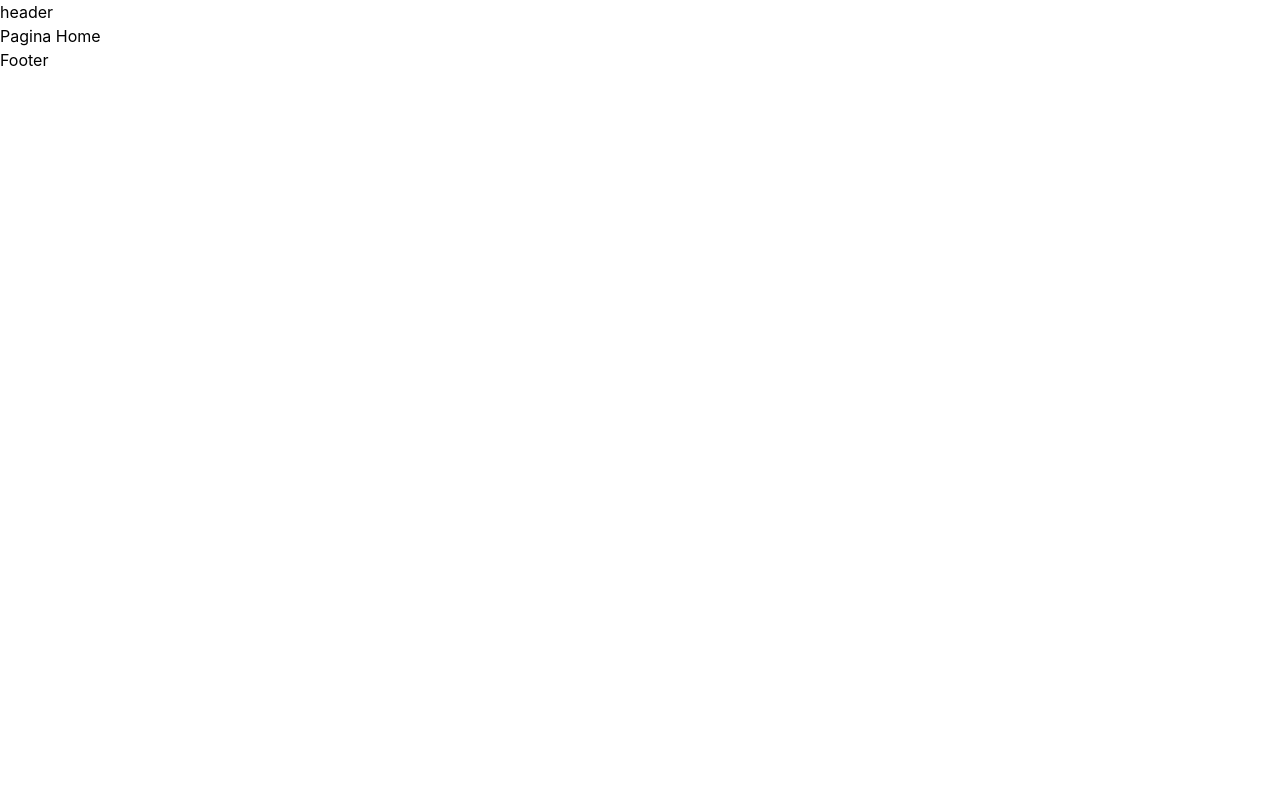
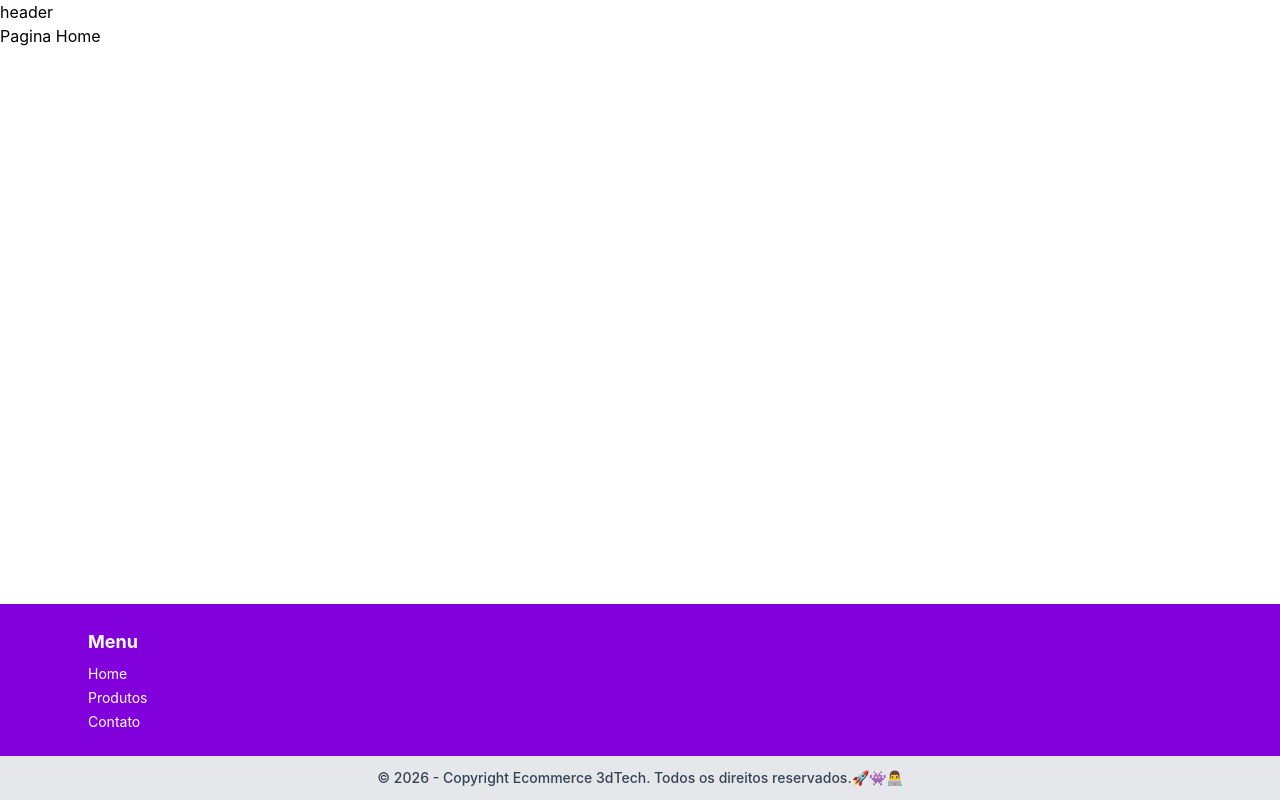
Before and after one commit to VictorSampaioDev/projeto-ecommerce, a React (Vite) app: page / in a window 1280 px wide. Built offline with nearby package versions, Linux system fonts and the light colour scheme.

Commit message:
Add Footer

```diff
--- a/src/components/Footer.jsx
+++ b/src/components/Footer.jsx
@@ -1,5 +1,31 @@
 const Footer = () => {
-    return ( <p>Footer</p> );
+    return (
+        <footer className="fixed bottom-0 w-full">
+
+            <div className="bg-purple-700 text-white">
+                <div className="max-w-6xl mx-auto flex justify-between items-center py-6 px-6">
+
+                    {/* Menu Esquerda */}
+                    <div className="space-y-2">
+                        <h2 className="font-bold text-lg">Menu</h2>
+                        <ul className="space-y-1 text-sm">
+                            <li className="hover:text-gray-200 cursor-pointer">Home</li>
+                            <li className="hover:text-gray-200 cursor-pointer">Produtos</li>
+                            <li className="hover:text-gray-200 cursor-pointer">Contato</li>
+                        </ul>
+                    </div>
+
+                </div>
+            </div>
+
+            <div className="bg-gray-200 text-center py-3">
+                <p className="text-gray-700 text-sm font-medium">
+                    © 2026 - Copyright Ecommerce 3dTech. Todos os direitos reservados.🚀👾👨‍💻
+                </p>
+            </div>
+
+        </footer>
+    );
 }
 
 export default Footer;
```
Also changed, not shown: package.json (+15 -2 lines), 1 other file (tests, documents, lock files or other folders).
